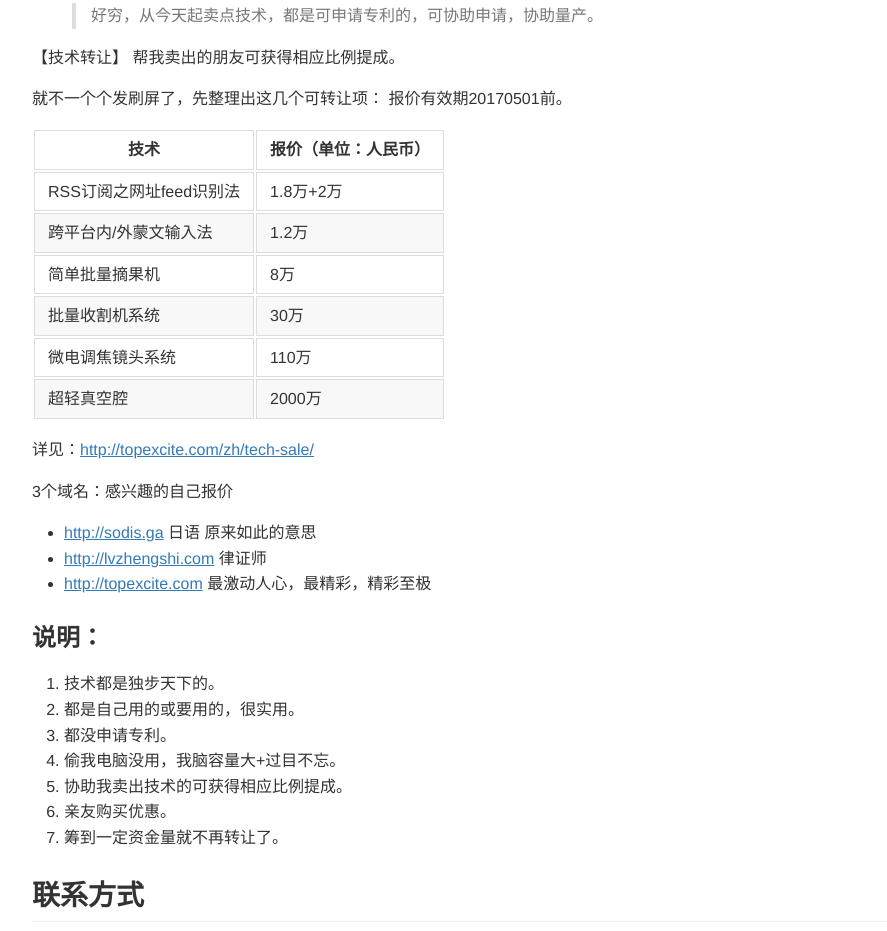
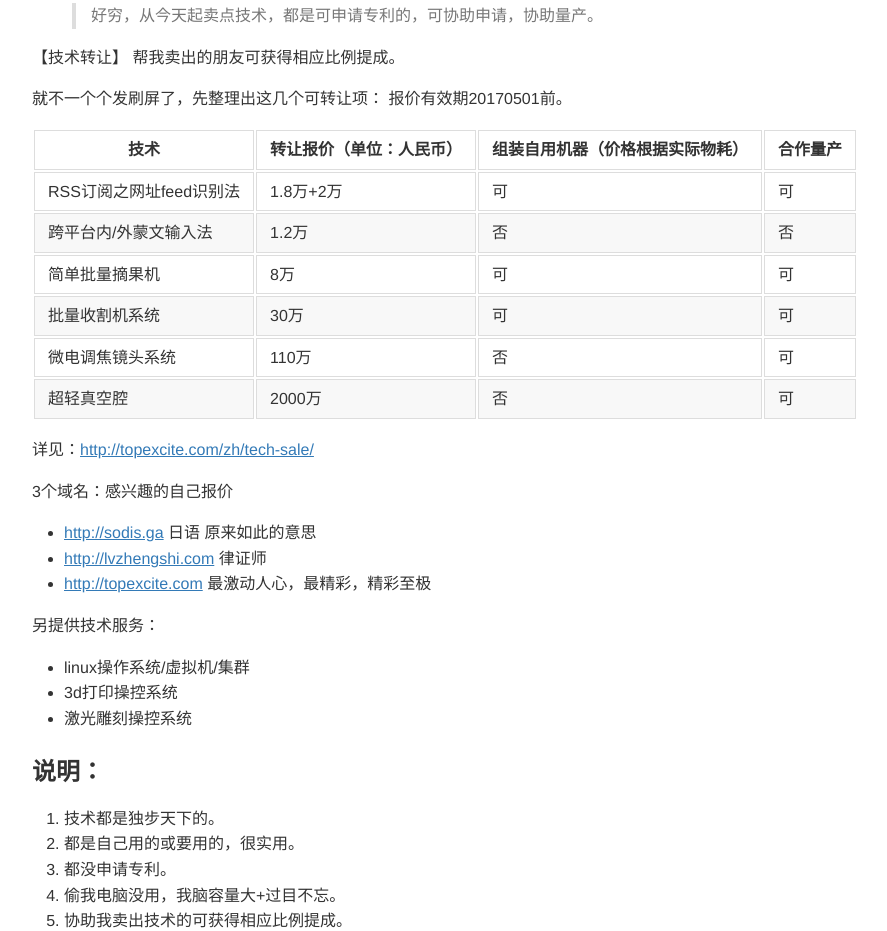
Before and after one commit to jobinson99/topexcite, a plain HTML site: page zh/tech-sale/index.html in a window 1280 px wide. Shown: the part 392-1323 px from the top of the page, without its empty margins (6-893 px from the left). Drawn offline with Linux system fonts and the light colour scheme.

Commit message:
更新公告

```diff
--- a/zh/tech-sale/index.html
+++ b/zh/tech-sale/index.html
@@ -508,37 +508,52 @@ pre.editor-colors .fold-marker:after,
 帮我卖出的朋友可获得相应比例提成。</p>
 <p>就不一个个发刷屏了，先整理出这几个可转让项：
 报价有效期20170501前。</p>
+
 <table>
 <thead>
 <tr>
 <th>技术</th>
-<th>报价（单位：人民币）</th>
+<th>转让报价（单位：人民币）</th>
+<th>组装自用机器（价格根据实际物耗）</th>
+<th>合作量产</th>
 </tr>
 </thead>
 <tbody>
 <tr>
 <td>RSS订阅之网址feed识别法</td>
 <td>1.8万+2万</td>
+<td>可</td>
+<td>可</td>
 </tr>
 <tr>
 <td>跨平台内/外蒙文输入法</td>
 <td>1.2万</td>
+<td>否</td>
+<td>否</td>
 </tr>
 <tr>
 <td>简单批量摘果机</td>
 <td>8万</td>
+<td>可</td>
+<td>可</td>
 </tr>
 <tr>
 <td>批量收割机系统</td>
 <td>30万</td>
+<td>可</td>
+<td>可</td>
 </tr>
 <tr>
 <td>微电调焦镜头系统</td>
 <td>110万</td>
+<td>否</td>
+<td>可</td>
 </tr>
 <tr>
 <td>超轻真空腔</td>
 <td>2000万</td>
+<td>否</td>
+<td>可</td>
 </tr>
 </tbody>
 </table>
@@ -548,6 +563,12 @@ pre.editor-colors .fold-marker:after,
 <li><a href="http://sodis.ga">http://sodis.ga</a> 日语 原来如此的意思</li>
 <li><a href="http://lvzhengshi.com">http://lvzhengshi.com</a> 律证师</li>
 <li><a href="http://topexcite.com">http://topexcite.com</a> 最激动人心，最精彩，精彩至极</li>
+</ul>
+<p>另提供技术服务：</p>
+<ul>
+<li>linux操作系统/虚拟机/集群</li>
+<li>3d打印操控系统</li>
+<li>激光雕刻操控系统</li>
 </ul>
 
 <h3 id="-">说明：</h3>
```
